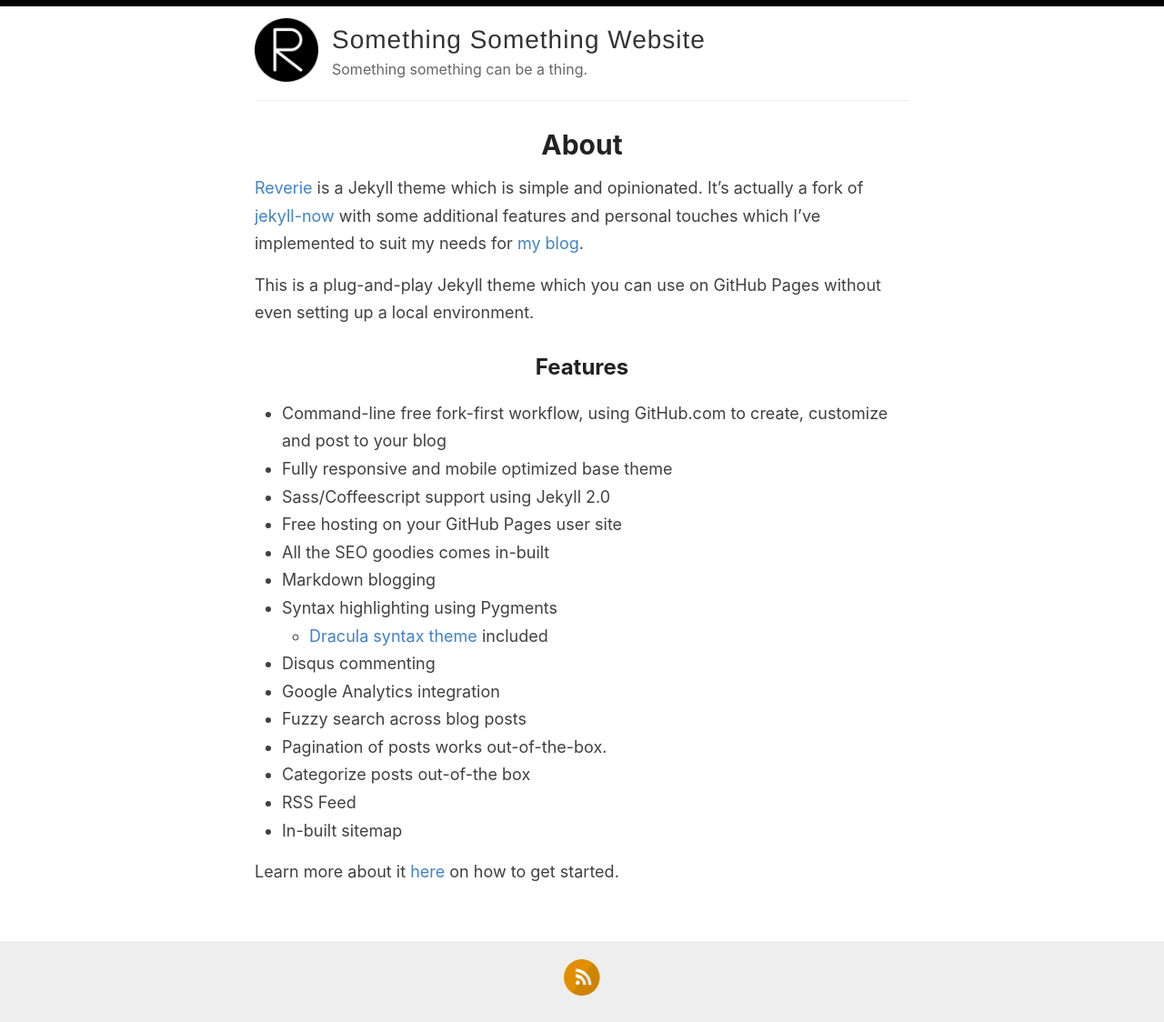
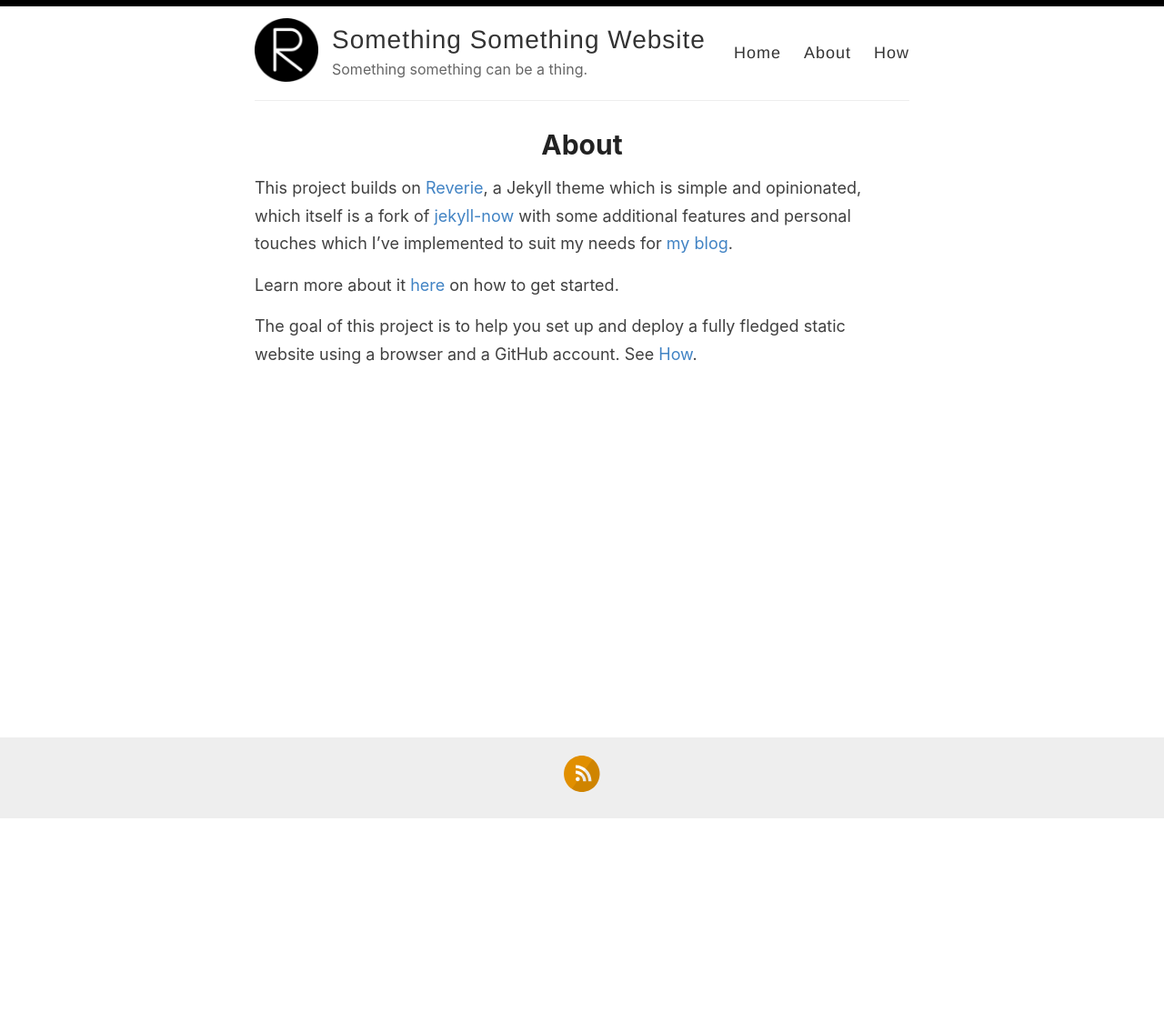
Before and after one commit to pendashteh/somethingsomething, a Jekyll site: the page built from _pages/about.md, in a window 1280 px wide. Shown: the whole page at 91% size. Built offline with Jekyll 4.4.1, drawn with Linux system fonts in a browser that asks for light colours; after the commit the page ends 901 px from its top, so only the background shows below that.

```diff
--- a/_layouts/default.html
+++ b/_layouts/default.html
@@ -28,9 +28,9 @@
             </div>
 
             <nav>
-<!--
               <a href="{{ site.baseurl }}/">Home</a>
--->
+              <a href="{{ site.baseurl }}/about/">About</a>
+              <a href="{{ site.baseurl }}/getting-started">How</a>
             </nav>
           </header>
         </div>
--- a/_pages/about.md
+++ b/_pages/about.md
@@ -4,26 +4,8 @@ title: About
 permalink: /about/
 ---
 
-[Reverie](https://github.com/amitmerchant1990/reverie) is a Jekyll theme which is simple and opinionated. It's actually a fork of [jekyll-now](https://github.com/barryclark/jekyll-now) with some additional features and personal touches which I've implemented to suit my needs for [my blog](https://www.amitmerchant.com).
-
-This is a plug-and-play Jekyll theme which you can use on GitHub Pages without even setting up a local environment.
-
-## Features
-
-- Command-line free fork-first workflow, using GitHub.com to create, customize and post to your blog
-- Fully responsive and mobile optimized base theme
-- Sass/Coffeescript support using Jekyll 2.0
-- Free hosting on your GitHub Pages user site
-- All the SEO goodies comes in-built
-- Markdown blogging
-- Syntax highlighting using Pygments
-    - [Dracula syntax theme](https://draculatheme.com/) included
-- Disqus commenting
-- Google Analytics integration
-- Fuzzy search across blog posts
-- Pagination of posts works out-of-the-box.
-- Categorize posts out-of-the box
-- RSS Feed
-- In-built sitemap
+This project builds on [Reverie](https://github.com/amitmerchant1990/reverie), a Jekyll theme which is simple and opinionated, which itself is a fork of [jekyll-now](https://github.com/barryclark/jekyll-now) with some additional features and personal touches which I've implemented to suit my needs for [my blog](https://www.amitmerchant.com).
 
 Learn more about it [here](https://github.com/amitmerchant1990/reverie) on how to get started.
+
+The goal of this project is to help you set up and deploy a fully fledged static website using a browser and a GitHub account. See [How](/getting-started).
```
Also changed, not shown: _pages/getting-started.md (+9 -7 lines).
